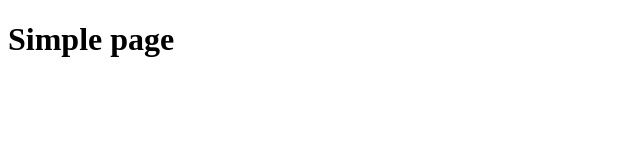
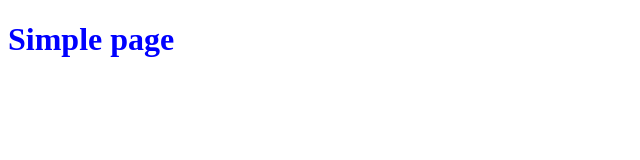
Before and after one commit to priyadharshinirk/Main_repository, a plain HTML site: page index.html in a window 1280 px wide. Shown: the whole page, without its empty margins (0-640 px from the left). Drawn offline with Linux system fonts and the light colour scheme.

Commit message:
added color to h1

```diff
--- a/index.html
+++ b/index.html
@@ -3,6 +3,6 @@
 	<head><title>Simple web page</title>
 	</head>
 	<body>
-		<h1 clor="red">Simple page</h1>
+		<h1 style="color:blue;">Simple page</h1>
 		</body>
 </html>
```
